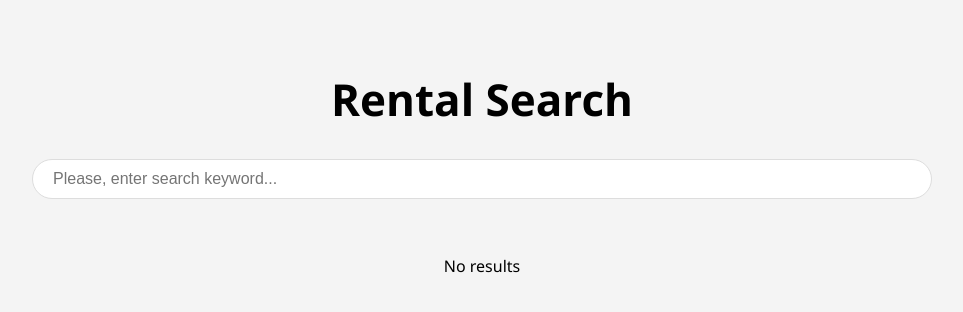
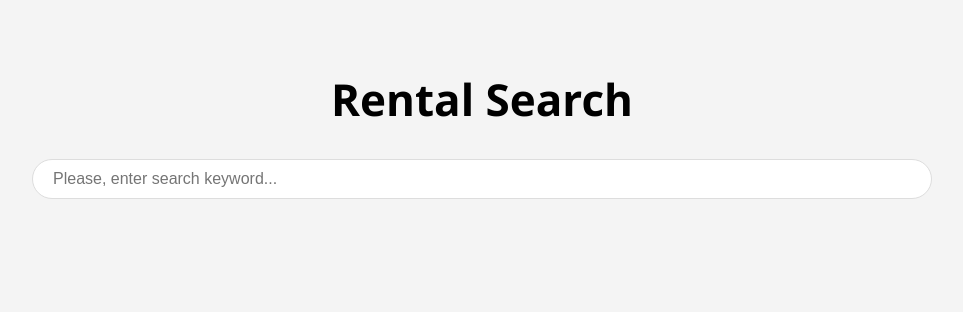
Before and after one commit to Silviyavd/rental-search, a React (Create React App) app: page / in a window 1280 px wide. Shown: the top 312 px of the page, without its empty margins (158-1121 px from the left). Built offline with nearby package versions, Linux system fonts and the light colour scheme.

Commit message:
fix next page bug and no result issue

```diff
--- a/src/components/SearchRentals/index.tsx
+++ b/src/components/SearchRentals/index.tsx
@@ -16,6 +16,7 @@ const SearchRentals: React.FC = () => {
       }
 
       const url = `https://search.outdoorsy.com/rentals?filter[keywords]=${query}&page[limit]=${limit}&page[offset]=${offset}`;
+      //const url = `https://search.outdoorsy.com/rentals?filter[keywords]=${query}`;
 
       try {
         const response = await fetch(url);
@@ -24,7 +25,6 @@ const SearchRentals: React.FC = () => {
           x.attributes.imageUrl = data.included.find((y: any) => y.id === x.relationships.primary_image.data.id).attributes.url;
         });
         setRentals(data.data);
-        debugger
       } catch (err) {
         console.log(err);
       }
@@ -38,7 +38,8 @@ const SearchRentals: React.FC = () => {
   }
 
   const nextPage = () => {
-     if (limit >= rentals.length) {
+    debugger
+     if (limit > rentals.length) {
       return;
     }
 
@@ -46,10 +47,6 @@ const SearchRentals: React.FC = () => {
   }
 
   const prevPage = () => {
-    if (offset === 0) {
-      return;
-    }
-
     setOffset(() => offset - limit);
   }
 
@@ -77,7 +74,7 @@ const SearchRentals: React.FC = () => {
         <button className="button" onClick={nextPage}>Next</button>
       </div>
   )}
-    {rentals.length === 0 && (
+    {rentals.length === 0 && query !== '' && (
       <div className='pageNav'><p>No results</p></div>
       )}
   </div>
```
